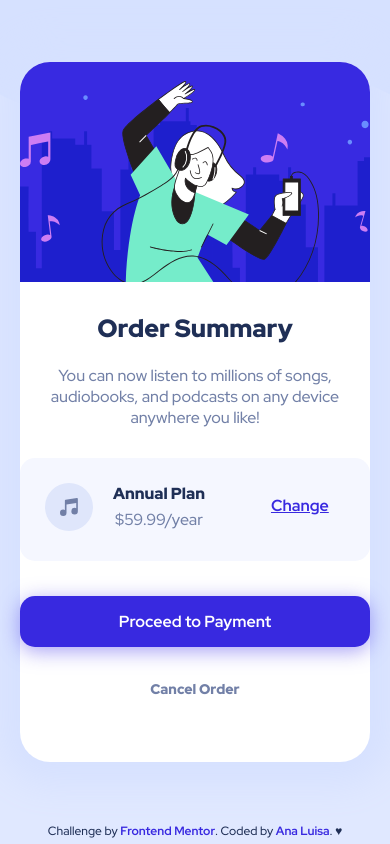
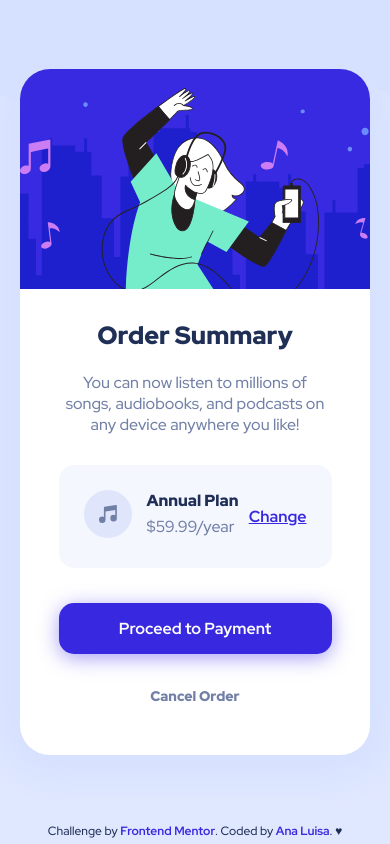
Before and after one commit to AnaLuisaFav/Order-summary-component, a plain HTML site: page index.html in a window 390 px wide. Drawn offline with Linux system fonts and the light colour scheme.

Commit message:
Add files via upload

```diff
--- a/estilo.css
+++ b/estilo.css
@@ -35,12 +35,12 @@ body {
 .caixa {
 	box-shadow: 0px 0px 35px 23px rgba(214,225,255,1);
 	width: 450px;
-    height: 700px;
 	background-color: white;
 	text-align: center;
 	margin: auto;
 	display: block;
 	border-radius: 30px;
+	padding-bottom: 50px;
 }
 
 
@@ -53,7 +53,7 @@ h1 {
 }
 
 .texto {
-    width: 350px;
+	width: 78%;
 	display: inline-block;
 }
 
@@ -66,7 +66,7 @@ h1 {
 }
 
 .plano {
-    width: 350px;
+	width: 78%;
 	padding: 25px;
 	background-color: hsl(225, 100%, 98%);
 	text-align: center;
@@ -76,11 +76,13 @@ h1 {
 }
 
 .img-preco {
-    padding-right: 20px;
+	padding-right: 15px;
 }
 
 .preco {
 	color: hsl(223, 47%, 23%);
+	width: 100%;
+	text-align: left;
 }
 
 .preco span {
@@ -99,10 +101,13 @@ h1 {
 	font-weight: 700;
 }
 
+div.change {
+	float: right;
+	line-height: 53px;
+}
+
 a.change {
 	color: hsl(245, 75%, 52%);
-    padding: 12px;
-    padding-left: 66px;
 }
 
 a.change:hover {
@@ -111,7 +116,7 @@ a.change:hover {
 }
 
 .botao {
-    width: 350px;
+	width: 78%;
 	margin-top: 35px;
 	padding: 15px 10px 15px 10px;
 	display: inline-block;
@@ -173,4 +178,21 @@ footer a:hover {
 		border-radius: 30px 30px 0px 0px;
 		background-position-x: center;
 	}
+
+	.preco {
+		width: 100%;
+		text-align: left;
 	}
+
+	.plano {
+		width: 78%;
+		padding: 25px;
+		background-color: hsl(225, 100%, 98%);
+		text-align: center;
+		display: inline-flex;
+		align-content: center;
+		border-radius: 15px;
+		justify-content: space-between;
+		overflow: hidden;
+	}
+}
--- a/index.html
+++ b/index.html
@@ -34,7 +34,10 @@
 					<p>$59.99/year</p>
 				</div>
 
-				<a class="change" href="#">Change</a>
+				<div class="change">
+					<a class="change" href="#">Change</a>
+				</div>
+
 			</section> <!-- Fim Plano -->
 
 			<section class="botao">
```
Lines whose indentation alone changed are shown as unchanged.
